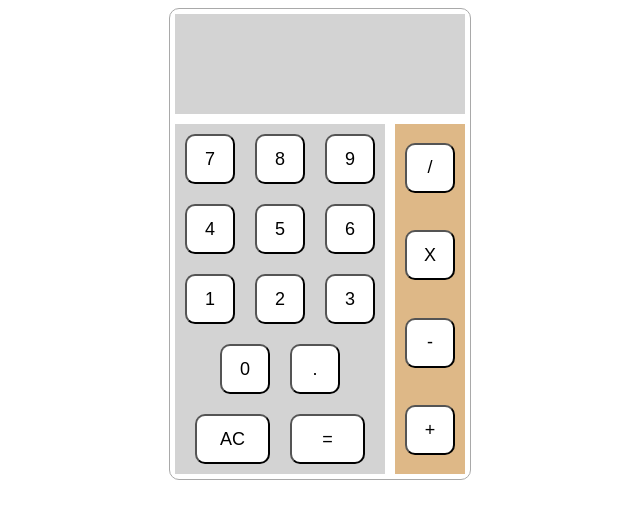
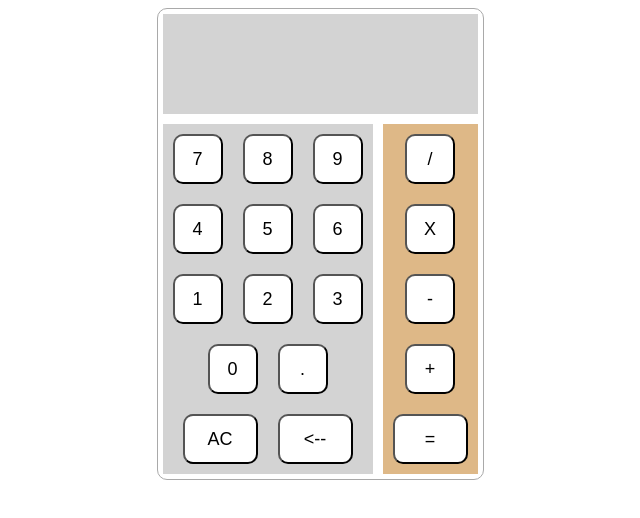
Before and after one commit to MisterKrud/calculator, a plain HTML site: page index.html in a window 1280 px wide. Shown: the whole page, without its empty margins (320-960 px from the left). Drawn offline with Linux system fonts and the light colour scheme.

Commit message:
Add (non functional) backspace button

```diff
--- a/index.html
+++ b/index.html
@@ -52,8 +52,9 @@
           <div id="bottom-row" class="number-group">
 
           <button id="AC" class="function">AC</button>
+          <button id="backspace" class="function">&lt;--</button>
 
-          <button id="equals" class="function">=</button>
+
 
           </div>
       </div>
@@ -68,7 +69,7 @@
           <button id="multiply" class="operator">X</button>
           <button id="minus" class="operator">-</button>
           <button id="plus" class="operator">+</button>
-
+          <button id="equals" class="function">=</button>
         </div>
       </div>
 
--- a/styles.css
+++ b/styles.css
@@ -106,7 +106,7 @@ button {
     justify-content: center;
 }
 
-#equals, #AC {
+#equals, #AC, #backspace {
 
     width: 75px;
 }
```
